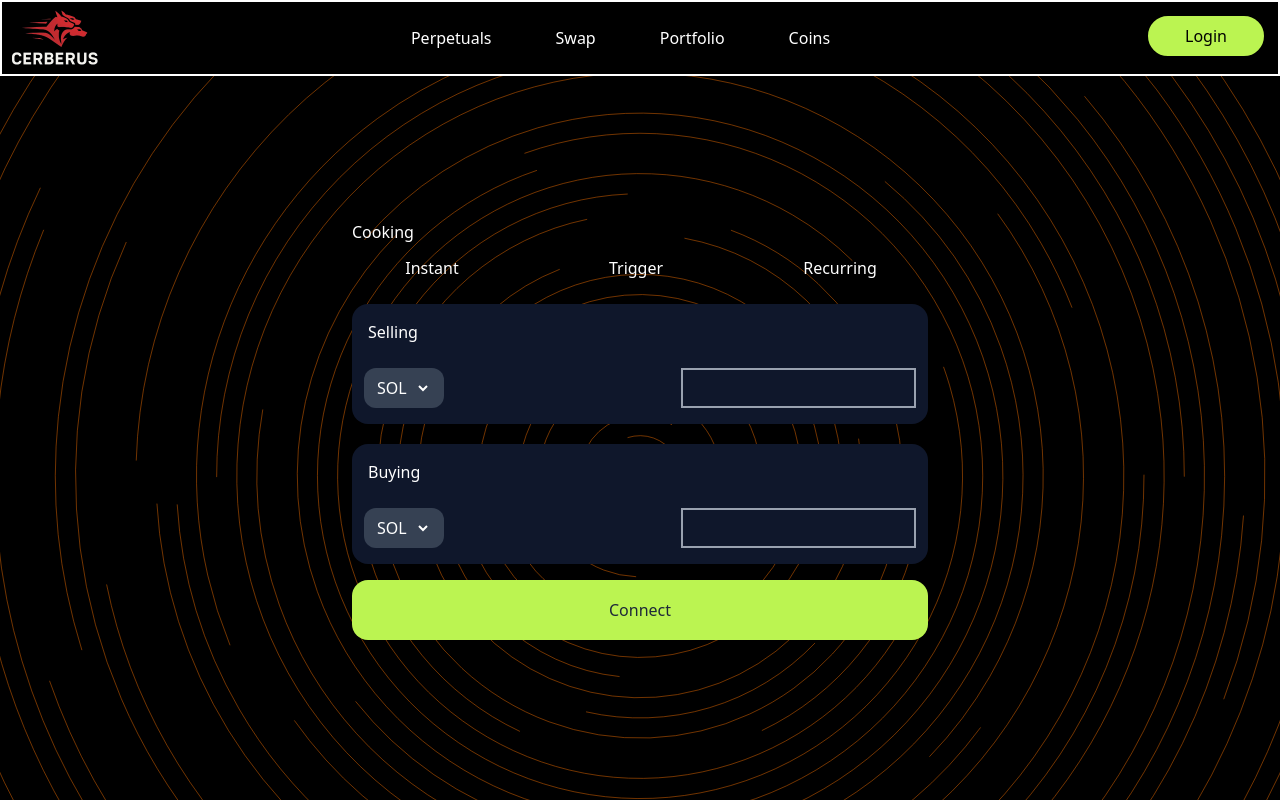
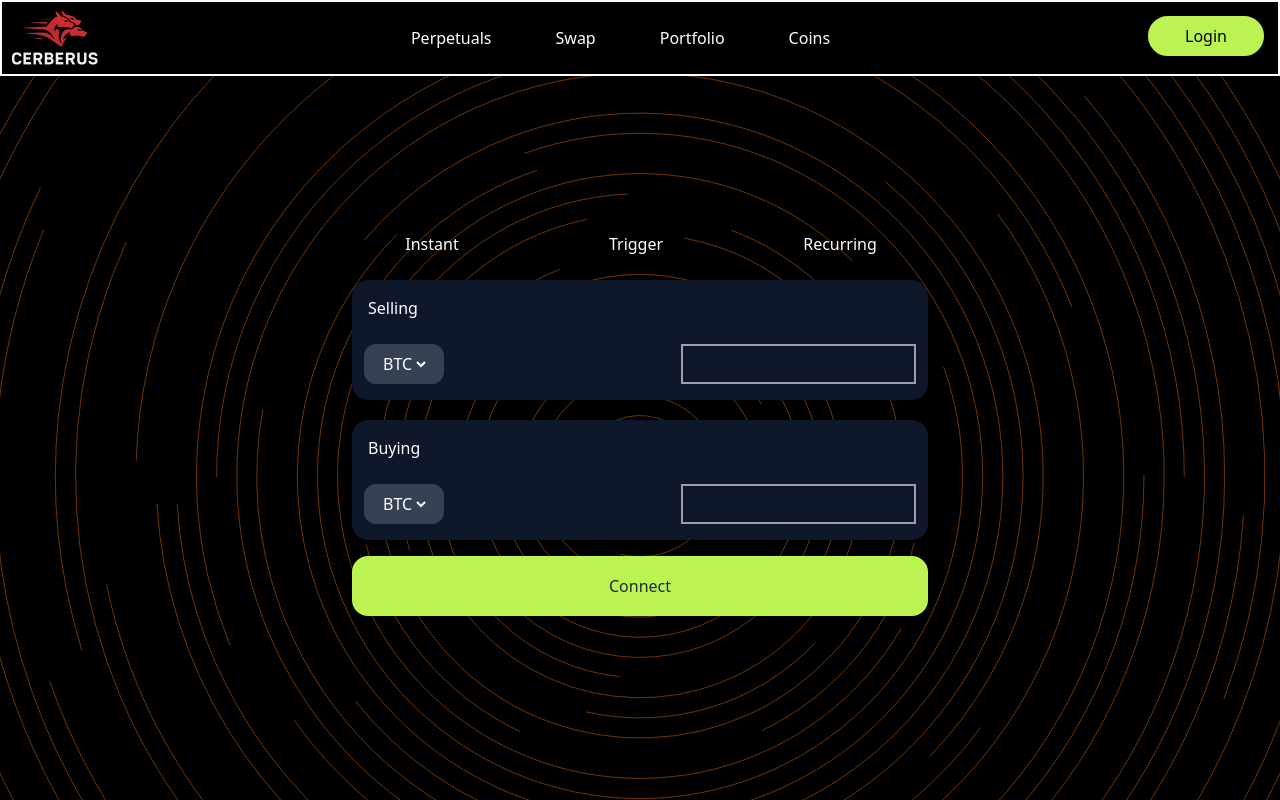
Before and after one commit to ironor25/Cereberus, a React (Vite) app in the folder frontend/: page /swap in a window 1280 px wide. Built offline with nearby package versions, Linux system fonts and the light colour scheme; no server answers.

Commit message:
continued swapping

```diff
--- a/frontend/src/components/Swap.tsx
+++ b/frontend/src/components/Swap.tsx
@@ -11,9 +11,7 @@ function Swap(){
         }}
       >
         <div className="flex flex-col justify-center items-center mt-36">
-          <div className="w-xl">
-            <span>Cooking</span>
-          </div>
+
           <div className="flex w-xl justify-between">
             <button
             className="bg-transparent p-3 rounded-2xl mr-2 w-40 cursor-pointer hover:bg-lime-300/20 active:bg-lime-300 transition-colors"
@@ -37,7 +35,13 @@ function Swap(){
             <span className="font-medium">Selling</span>
             </div>
             <div className="pt-5 flex justify-between">
-            <button className="bg-gray-700 w-20 h-10 rounded-xl"> SOL <select></select></button>
+            <button className="bg-gray-700 w-20 h-10 rounded-xl">
+              <select className="cursor-pointer">
+                <option value="BTCUSD" className="text-black">BTC</option>
+                <option value="ETHUSD" className="text-black">ETH</option>
+                <option value="SOLUSD" className="text-black">SOL</option>
+              </select>
+            </button>
             <input className="border-2 border-gray-400" type="number"></input>
             </div>
           </div>
@@ -47,7 +51,13 @@ function Swap(){
             <span className="font-medium">Buying</span>
             </div>
             <div className="pt-5 flex justify-between">
-            <button className="bg-gray-700 w-20 h-10 rounded-xl"> SOL <select></select></button>
+            <button className="bg-gray-700 w-20 h-10 rounded-xl">
+              <select className="cursor-pointer">
+                <option value="BTCUSD" className="text-black">BTC</option>
+                <option value="ETHUSD" className="text-black">ETH</option>
+                <option value="SOLUSD" className="text-black">SOL</option>
+              </select>
+            </button>
             <input className="border-2 border-gray-400" type="number"></input>
             </div>
           </div>
```
